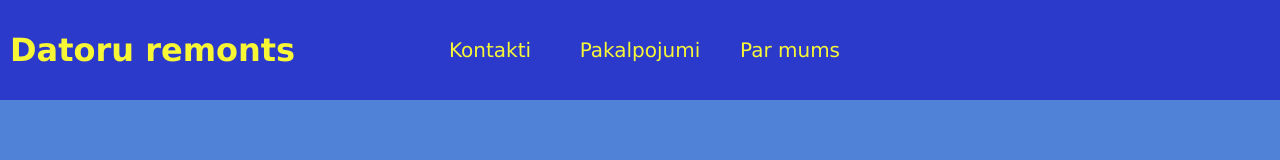
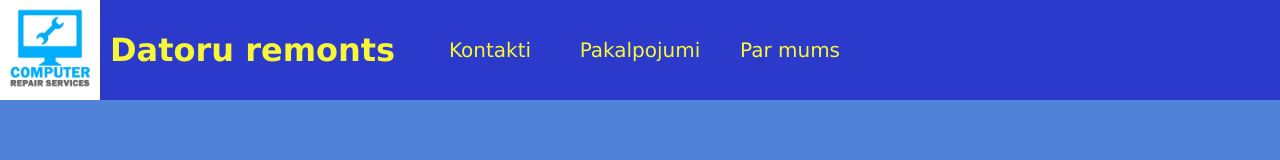
Before and after one commit to ArtursZemzale/Datoru-serviss, a plain HTML site: page index.html in a window 1280 px wide. Drawn offline with Linux system fonts and the light colour scheme.

Commit message:
Logo pievienosana

```diff
--- a/index.html
+++ b/index.html
@@ -9,9 +9,14 @@
 </head>
 <body>
     <div id="header">
+        <div id="logo">
+            <img src="logo.jpeg" height="100" alt="Logo">
+        </div>
+
         <div>
             <h1>Datoru remonts</h1>
         </div>
+
         <ul>
             <li><a href="#">Par mums</a></li>
             <li><a href="#">Pakalpojumi</a></li>
--- a/main.css
+++ b/main.css
@@ -5,6 +5,10 @@
 
 body{
 background-color: #5082d8;
+}
+
+#logo{
+    float: left;
 }
 
 #header{
```
Also changed, not shown: logo.jpeg (added).
